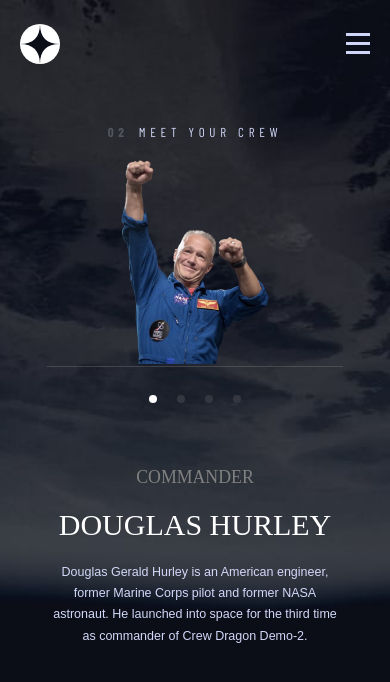
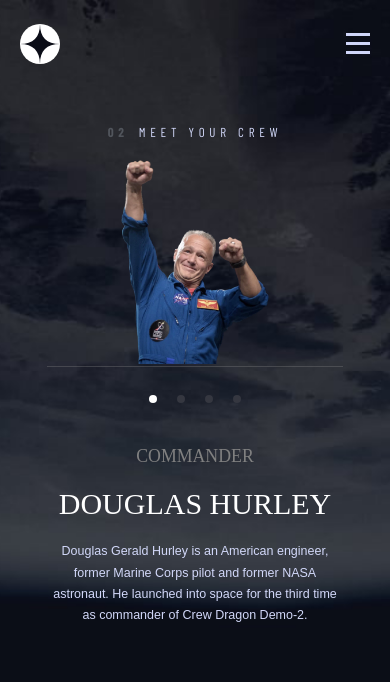
Before and after one commit to harishfuego33/FrontEnd-space-tour, a React (Create React App) app: page /crew in a window 390 px wide. Shown: the top 682 px of the page. Built offline with nearby package versions, Linux system fonts and the light colour scheme; a web font is replaced by a local one.

Commit message:
crew page bug fixed

```diff
--- a/sass/base/_mediaquery.scss
+++ b/sass/base/_mediaquery.scss
@@ -230,7 +230,7 @@
     gap: 3.5rem;
   }
   .crew_main {
-    grid-template-rows: min-content 0.1fr max-content 0.6fr;
+    grid-template-rows: min-content 0.1fr max-content 0.5fr;
     grid-template-areas:
       "crew-1"
       "crew-4 "
--- a/src/index.css
+++ b/src/index.css
@@ -702,7 +702,7 @@ body {
     gap: 3.5rem;
   }
   .crew_main {
-    grid-template-rows: min-content 0.1fr max-content 0.6fr;
+    grid-template-rows: min-content 0.1fr max-content 0.5fr;
     grid-template-areas: "crew-1" "crew-4 " "crew-3" "crew-2";
     text-align: center;
     margin-top: 12.4rem;
```
